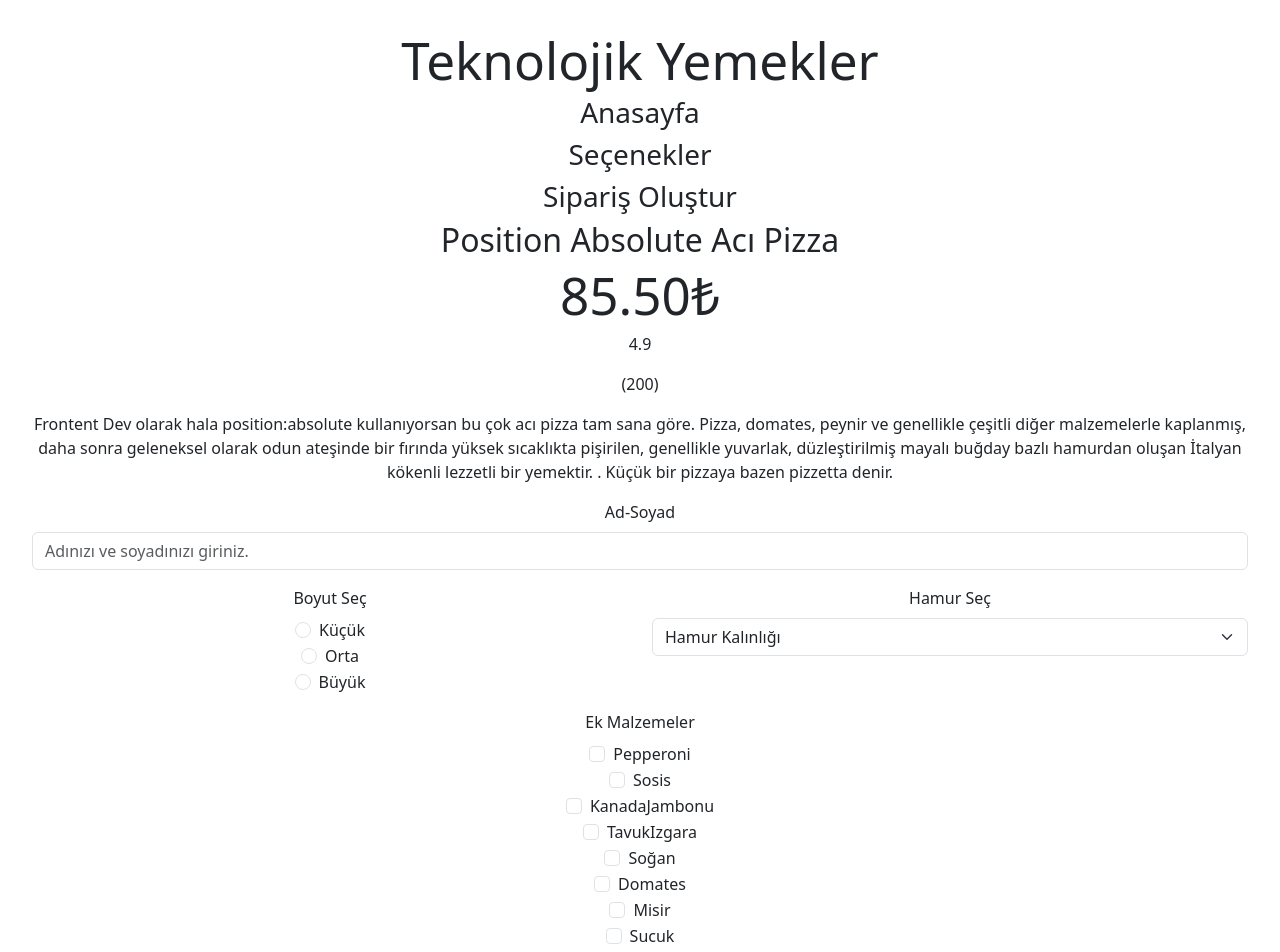
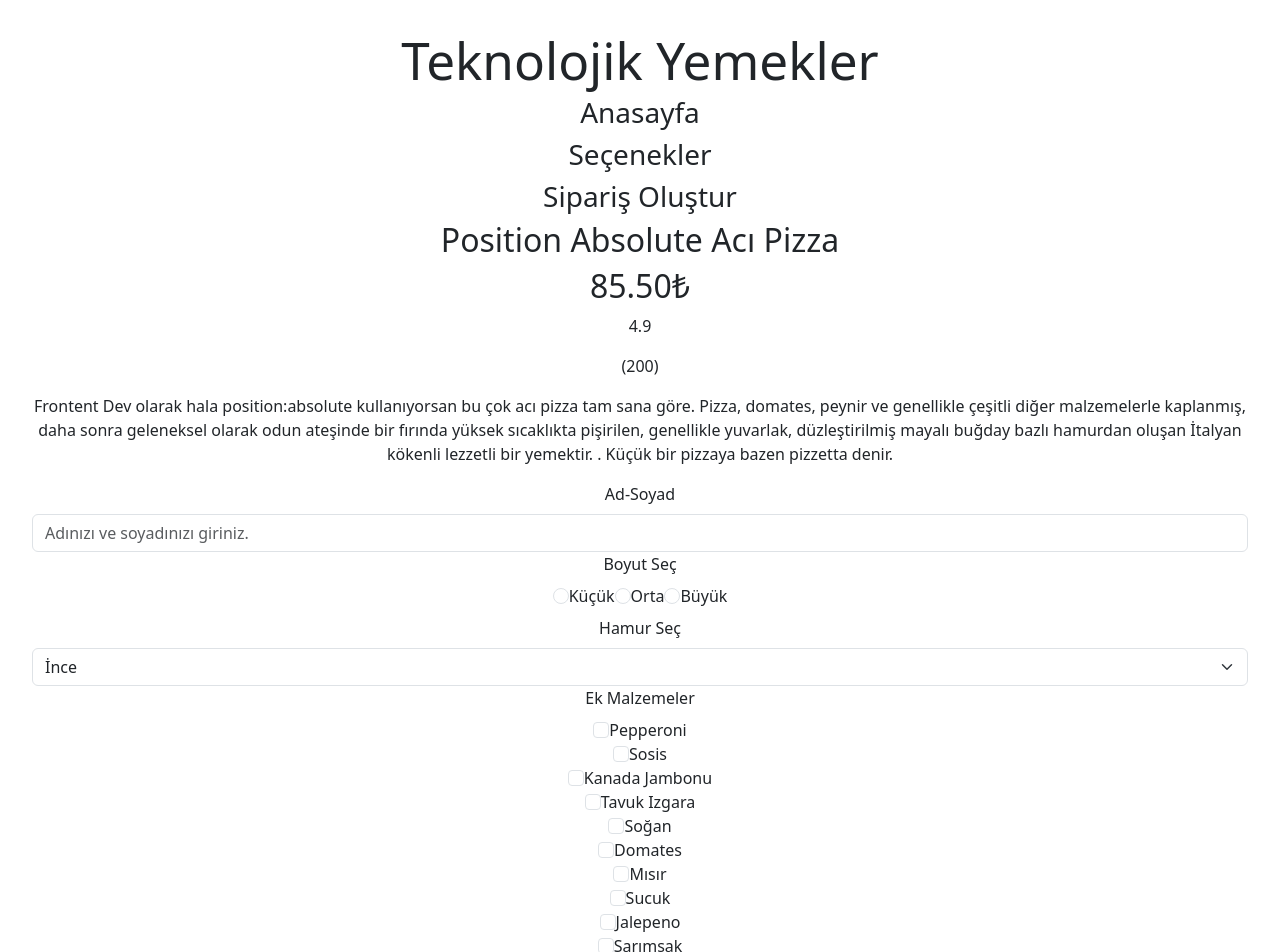
Before and after one commit to hediye-ersan/My-Pizza-Page, a React (Vite) app: page / in a window 1280 px wide. Shown: the top 952 px of the page. Built offline with nearby package versions, Linux system fonts and the light colour scheme.

Commit message:
error state tanımlandı ve useEffect kullanılarak hata mesajı oluşturuldu.

```diff
--- a/src/App.jsx
+++ b/src/App.jsx
@@ -2,18 +2,18 @@ import React, { useState, useEffect } from 'react'
 import reactLogo from './assets/react.svg'
 import workintech from '/workintech.svg'
 import './App.css'
-import { Form, FormGroup, Label, Input, Button, Col, Row } from 'reactstrap';
+import { Form, Label, Input, Button } from 'reactstrap';
 import 'bootstrap/dist/css/bootstrap.min.css';
 
 const malzemeList = [
-  "Pepperoni", "Sosis", "KanadaJambonu", "TavukIzgara", "Soğan", "Domates", "Misir", "Sucuk", "Jalepeno", "Sarımsak", "Biber", "Ananas", "Kabak"
+  "Pepperoni", "Sosis", "Kanada Jambonu", "Tavuk Izgara", "Soğan", "Domates", "Mısır", "Sucuk", "Jalepeno", "Sarımsak", "Biber", "Ananas", "Kabak"
 ]
 
 
 const initialForm = {
   name: "",
   boyutlar: "Kucuk",
-  hamurKalinligi:"",
+  hamurKalinligi: "",
   malzemeler: [],
   siparisNotu: "",
   terms1: false,
@@ -22,11 +22,21 @@ const initialForm = {
 
 function App() {
   const [form, setForm] = useState(initialForm);
+  const [error, setError] = useState("")
 
+  useEffect(() => {
+    if (form.name.length < 3 && form.name.length > 0) {
+      setError("İsim en az 3 karakter olmalı.");
+    } else {
+      setError("");
+    }
+  }, [form.name]);
 
 
   const handleChange = (event) => {
     const { name, value, type, checked } = event.target;
+
+
 
     if (type === 'checkbox') {
       setForm((prevForm) => {
@@ -43,39 +53,48 @@ function App() {
 
   const handleSubmit = (event) => {
     event.preventDefault();
+
+    if (!form.name || form.name.length < 3) {
+      setError("İsim en az 3 karakter olmalı.");
+      return; // Hata varsa form gönderilmesin
+    }
+
     console.log(form);
-    setForm(initialForm); // Formu sıfırla
+    setForm(initialForm);// Formu sıfırla
+    setError("")
   };
 
   const fiyat = 85.50;
   const secimler = form.malzemeler.length * 5;
-  const toplam =fiyat.toFixed(2); // Toplamı formatla
+  const toplam = (fiyat + secimler).toFixed(2); // Toplamı formatla
 
 
   return (
     <>
-
-      <div className='head'><h1>Teknolojik Yemekler</h1>
-        <div>
+      <div className='header'>
+        <h1>Teknolojik Yemekler</h1>
+        <div className='gap'>
           <h3>Anasayfa</h3>
           <h3>Seçenekler</h3>
           <h3>Sipariş Oluştur</h3>
         </div></div>
+      <div className='form'>
+        <div>
+          <h2 className='gap'>
+            Position Absolute Acı Pizza
+          </h2>
+          <div className='form-row'>
+            <h2>85.50₺</h2>
+            <p>4.9</p>
+            <p>(200)</p></div>
+          <p className='right'>Frontent Dev olarak hala position:absolute kullanıyorsan bu çok acı pizza tam sana göre. Pizza, domates, peynir ve genellikle çeşitli diğer malzemelerle kaplanmış, daha sonra geleneksel olarak odun ateşinde bir fırında yüksek sıcaklıkta pişirilen, genellikle yuvarlak, düzleştirilmiş mayalı buğday bazlı hamurdan oluşan İtalyan kökenli lezzetli bir yemektir. . Küçük bir pizzaya bazen pizzetta denir.</p>
+
+        </div>
+
+        <Form onSubmit={handleSubmit}>
 
           <div>
-        <h2>
-          Position Absolute Acı Pizza
-        </h2>
-        <div className='head2'>
-          <h1>85.50₺</h1>
-          <p>4.9</p>
-          <p>(200)</p></div>
-
-      </div>
-      <form onSubmit={handleSubmit}>
-        <p>Frontent Dev olarak hala position:absolute kullanıyorsan bu çok acı pizza tam sana göre. Pizza, domates, peynir ve genellikle çeşitli diğer malzemelerle kaplanmış, daha sonra geleneksel olarak odun ateşinde bir fırında yüksek sıcaklıkta pişirilen, genellikle yuvarlak, düzleştirilmiş mayalı buğday bazlı hamurdan oluşan İtalyan kökenli lezzetli bir yemektir. . Küçük bir pizzaya bazen pizzetta denir.</p>
-        <FormGroup>
-          <Label for="name">Ad-Soyad</Label>
+            <Label htmlFor="name">Ad-Soyad</Label>
             <Input
               id="name"
               name="name"
@@ -84,13 +103,14 @@ function App() {
               onChange={handleChange}
               value={form.name}
             />
-        </FormGroup>
-        <Row>
-          <Col>
-        <FormGroup>
+            {error && <p style={{color:'red'}}>{error}</p>}
+          </div>
+
+          <div className='form-row'>
+            <div>
               <Label>Boyut Seç</Label>
-          <FormGroup check>
-            <Label check>
+              <div>
+                <Label>
                   <Input
                     type="radio"
                     name="boyut"
@@ -100,10 +120,8 @@ function App() {
                   />
                   Küçük
                 </Label>
-          </FormGroup>
 
-          <FormGroup check>
-            <Label check>
+                <Label >
                   <Input
                     type="radio"
                     name="boyut"
@@ -113,9 +131,8 @@ function App() {
                   />
                   Orta
                 </Label>
-          </FormGroup>
-          <FormGroup check>
-            <Label check>
+
+                <Label>
                   <Input
                     type="radio"
                     name="boyut"
@@ -125,33 +142,33 @@ function App() {
                   />
                   Büyük
                 </Label>
-          </FormGroup>
-        </FormGroup>
-        </Col>
-        <Col md={6}>
-        <FormGroup>
-          <Label for="hamur">Hamur Seç</Label>
+              </div>
+            </div>
+
+            <div>
+              <Label htmlFor="hamur">Hamur Seç</Label>
               <Input
                 type="select"
                 name="hamurKalinligi"
                 id="hamur"
                 value={form.hamurKalinligi}
+                defaultValue={"-1"}
                 onChange={handleChange}
               >
-            <option value="">Hamur Kalınlığı</option>
+                <option value="-1" disabled={true}>Hamur Kalınlığı</option>
                 <option value="Ince">İnce</option>
                 <option value="Orta">Orta</option>
                 <option value="Kalın">Kalın</option>
               </Input>
-        </FormGroup>
-        </Col>
-        </Row>
-        <FormGroup>
-          <Label>Ek Malzemeler</Label>
+            </div>
+          </div>
+          <div>
+            <Label htmlFor='malzemeler'>Ek Malzemeler</Label>
             {malzemeList.map((malzeme) => (
-            <FormGroup check key={malzeme}>
+              <div key={malzeme}>
                 <Label check>
                   <Input
+                    id='malzemeler'
                     type="checkbox"
                     name="malzemeler"
                     value={malzeme}
@@ -160,10 +177,10 @@ function App() {
                   />
                   {malzeme}
                 </Label>
-            </FormGroup>
+              </div>
             ))}
-        </FormGroup>
-        <FormGroup>
+          </div>
+          <div>
             <Label for="siparisNotu">Sipariş Notu</Label>
             <Input
               id="siparisNotu"
@@ -173,15 +190,21 @@ function App() {
               onChange={handleChange}
               value={form.siparisNotu}
             />
-        </FormGroup>
+          </div>
 
           <div>
             <p>Sipariş Toplamı</p>
             <p>Seçimler: {secimler}₺</p>
             <p>Toplam: {toplam}₺</p>
           </div>
+          <div>
+            <Button type='button'>Ekleme Çıkarma</Button>
+            <Button type='submit' disabled={form.name.length<3}>Sipariş Ver</Button>
 
-      </form>
+          </div>
+
+        </Form>
+      </div>
     </>
   )
 }
```
Lines whose indentation alone changed are shown as unchanged.
